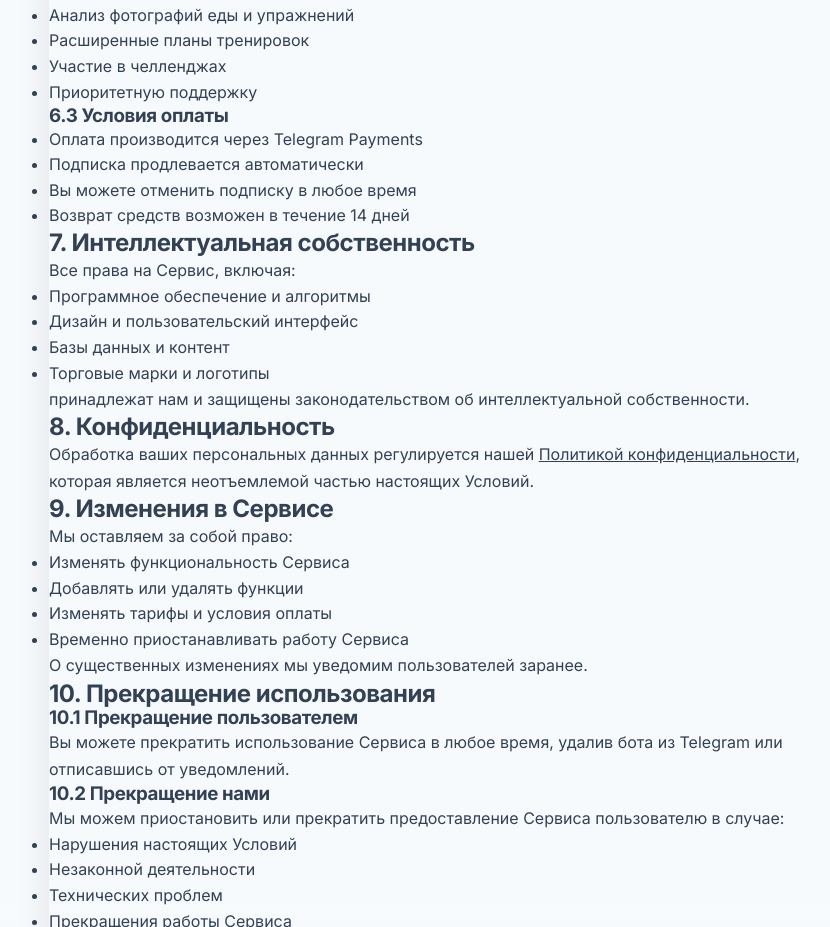
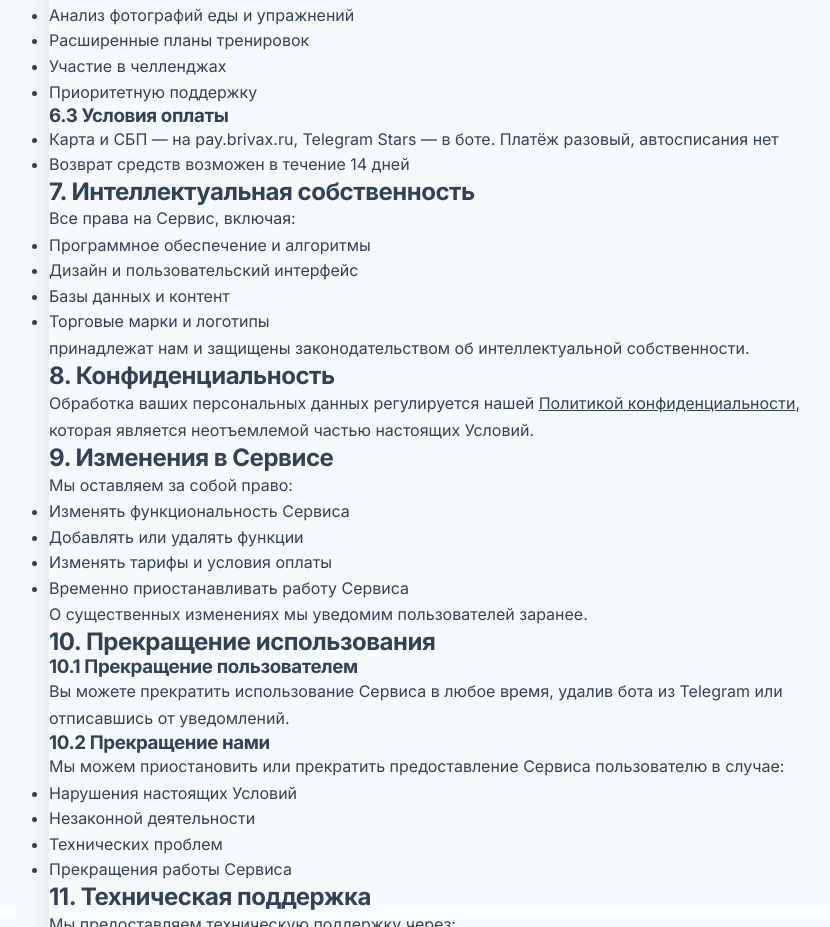
Before and after one commit to DharmahTeach/fitness-ai-landing, a plain HTML site: page terms.html in a window 1280 px wide. Shown: the part 1663-2590 px from the top of the page, without its empty margins (191-1021 px from the left). Drawn offline with Linux system fonts and the light colour scheme.

Commit message:
fix(copy): карта и СБП на pay.brivax.ru, Stars в боте
Co-authored-by: Cursor <cursoragent@cursor.com>

```diff
--- a/terms.html
+++ b/terms.html
@@ -248,9 +248,7 @@
 
                 <h3>6.3 Условия оплаты</h3>
                 <ul>
-                    <li>Оплата производится через Telegram Payments</li>
-                    <li>Подписка продлевается автоматически</li>
-                    <li>Вы можете отменить подписку в любое время</li>
+                    <li>Карта и СБП — на pay.brivax.ru, Telegram Stars — в боте. Платёж разовый, автосписания нет</li>
                     <li>Возврат средств возможен в течение 14 дней</li>
                 </ul>
 
```
Also changed, not shown: index.html (+3 -3 lines).
